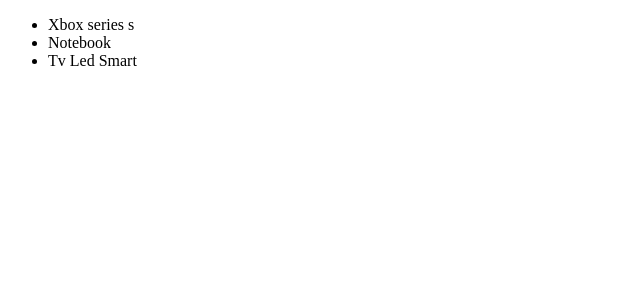
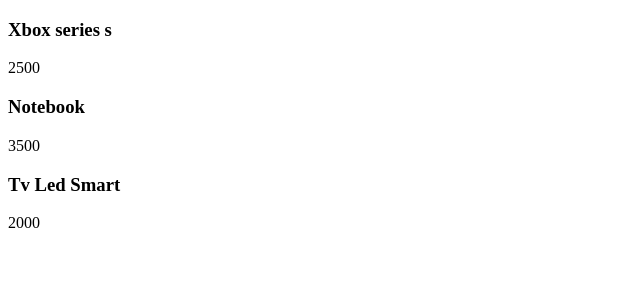
Before and after one commit to ThiagoPaz1/cart-buy, a React (Vite) app in the folder cart-buy/: page / in a window 1280 px wide. Shown: the top 300 px of the page, without its empty margins (0-640 px from the left). Built offline with nearby package versions, Linux system fonts and the light colour scheme; data requests are answered from the project's data file.

Commit message:
feat: Created type utils file.

```diff
--- a/cart-buy/src/components/Customs/ListProducts/index.tsx
+++ b/cart-buy/src/components/Customs/ListProducts/index.tsx
@@ -1,6 +1,7 @@
 import { useEffect, useState } from 'react'
 import { ClipLoader } from 'react-spinners'
 
+import { Product } from '../Product'
 import { getAllProducts } from '../../../services/getAllProducts'
 import { Prouduct } from '../../../types'
 
@@ -17,11 +18,13 @@
     <>
       {
         products.length ?
-        <ul>
-          {
-            products.map(i => <li key={i.id}>{i.name}</li> )
-          }
-        </ul> :
+        products.map(i =>
+          <Product
+            id={i.id}
+            price={i.price}
+            stock={i.stock}
+            name={i.name}
+          />) :
         <ClipLoader color="#9A2EFE" />
       }
     </>
--- /dev/null
+++ b/cart-buy/src/utils/priceFormat.ts
@@ -0,0 +1,6 @@
+export function PriceFormat(price: number) {
+  return new Intl.NumberFormat('pt-BR', {
+    style: 'currency',
+    currency: 'BRL',
+  }).format(price)
+}
```
